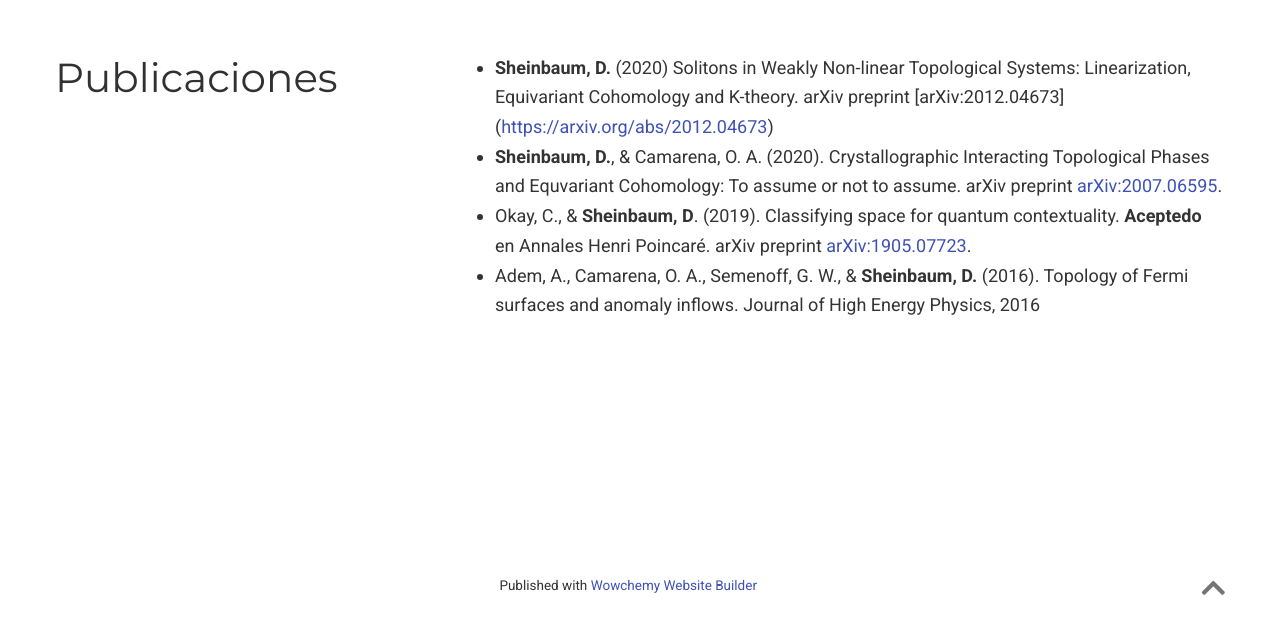
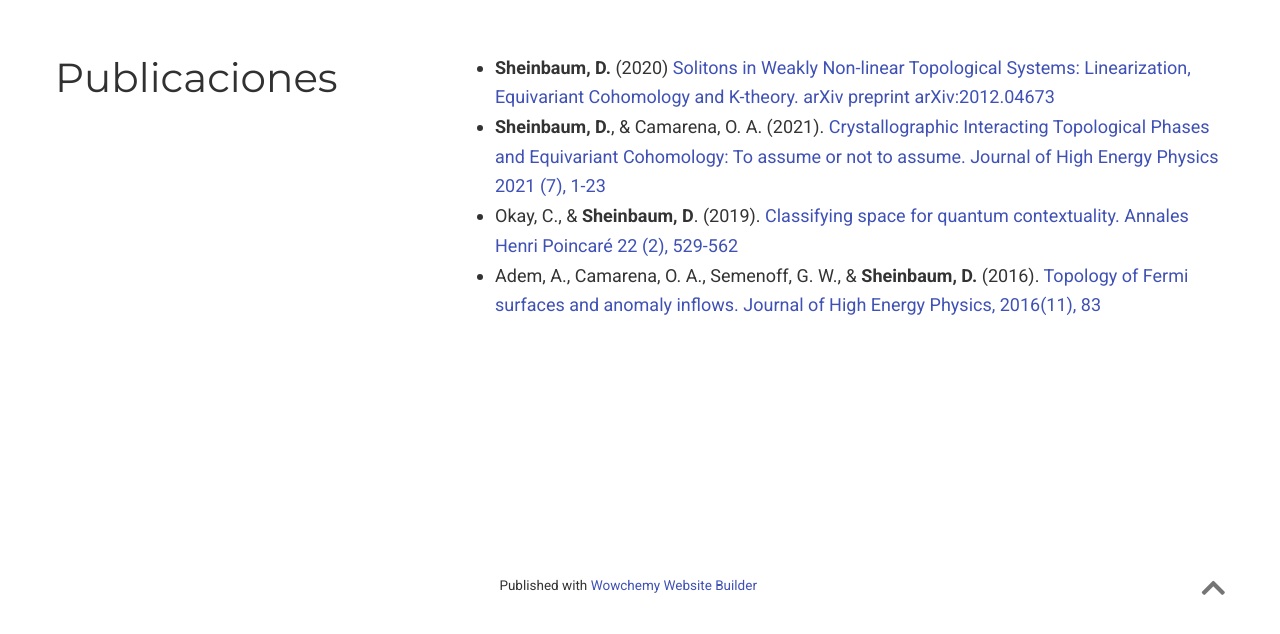
Before and after one commit to d-shein/d-shein.github.io, a plain HTML site: page es/index.html in a window 1280 px wide. Shown: the part 1285-1919 px from the top of the page. Drawn offline with nearby package versions, Linux system fonts and the light colour scheme; some packages are replaced by stand-ins of ours.

Commit message:
links a articulos

```diff
--- a/es/index.html
+++ b/es/index.html
@@ -1005,12 +1005,14 @@ temas de actualidad en física y matemáticas.</p>
   <div class="col-12 col-lg-8">
 
     <ul>
-<li><strong>Sheinbaum, D.</strong> (2020) Solitons in Weakly Non-linear Topological Systems: Linearization, Equivariant Cohomology and K-theory. arXiv preprint [arXiv:2012.04673] (<a href="https://arxiv.org/abs/2012.04673">https://arxiv.org/abs/2012.04673</a>)</li>
-<li><strong>Sheinbaum, D.</strong>, &amp; Camarena, O. A. (2020). Crystallographic Interacting Topological Phases and Equvariant Cohomology: To assume or not to assume. arXiv preprint
-<a href="https://arxiv.org/abs/2007.06595" target="_blank" rel="noopener">arXiv:2007.06595</a>.</li>
-<li>Okay, C., &amp; <strong>Sheinbaum, D</strong>. (2019). Classifying space for quantum contextuality. <strong>Aceptedo</strong> en Annales Henri Poincaré.  arXiv preprint
-<a href="https://arxiv.org/abs/1905.07723" target="_blank" rel="noopener">arXiv:1905.07723</a>.</li>
-<li>Adem, A., Camarena, O. A., Semenoff, G. W., &amp; <strong>Sheinbaum, D.</strong> (2016). Topology of Fermi surfaces and anomaly inflows. Journal of High Energy Physics, 2016</li>
+<li><strong>Sheinbaum, D.</strong> (2020)
+<a href="https://arxiv.org/abs/2012.04673" target="_blank" rel="noopener">Solitons in Weakly Non-linear Topological Systems: Linearization, Equivariant Cohomology and K-theory. arXiv preprint arXiv:2012.04673</a></li>
+<li><strong>Sheinbaum, D.</strong>, &amp; Camarena, O. A. (2021).
+<a href="https://link.springer.com/content/pdf/10.1007/JHEP07%282021%29139.pdf" target="_blank" rel="noopener">Crystallographic Interacting Topological Phases and Equivariant Cohomology: To assume or not to assume. Journal of High Energy Physics 2021 (7), 1-23</a></li>
+<li>Okay, C., &amp; <strong>Sheinbaum, D</strong>. (2019).
+<a href="https://link.springer.com/article/10.1007/s00023-020-00993-3" target="_blank" rel="noopener">Classifying space for quantum contextuality. Annales Henri Poincaré 22 (2), 529-562</a></li>
+<li>Adem, A., Camarena, O. A., Semenoff, G. W., &amp; <strong>Sheinbaum, D.</strong> (2016).
+<a href="https://link.springer.com/content/pdf/10.1007/JHEP11%282016%29083.pdf" target="_blank" rel="noopener">Topology of Fermi surfaces and anomaly inflows. Journal of High Energy Physics, 2016(11), 83</a></li>
 </ul>
 
 
```
